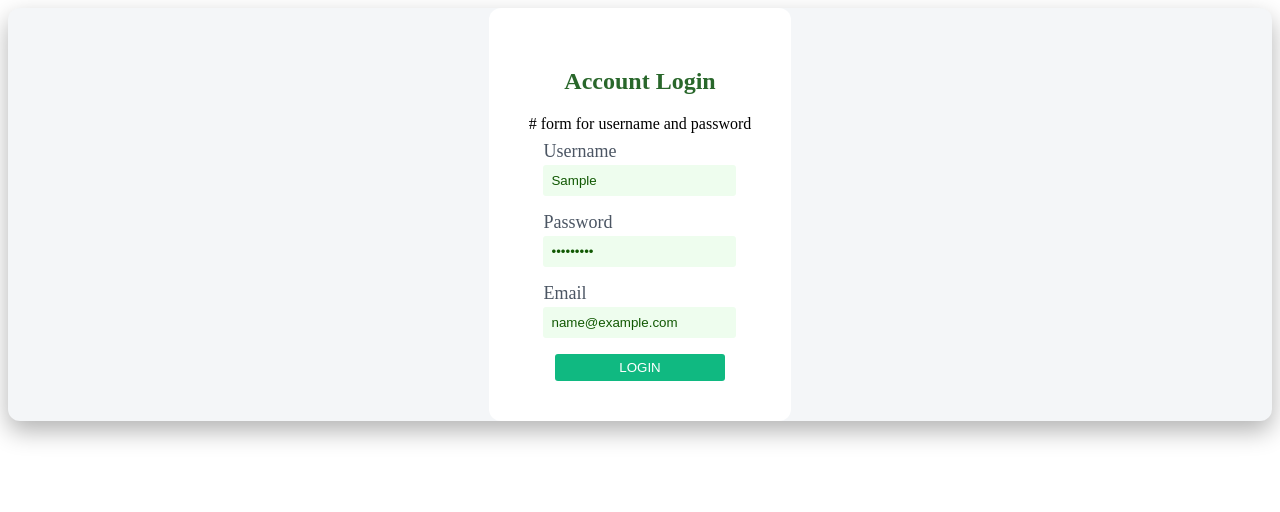
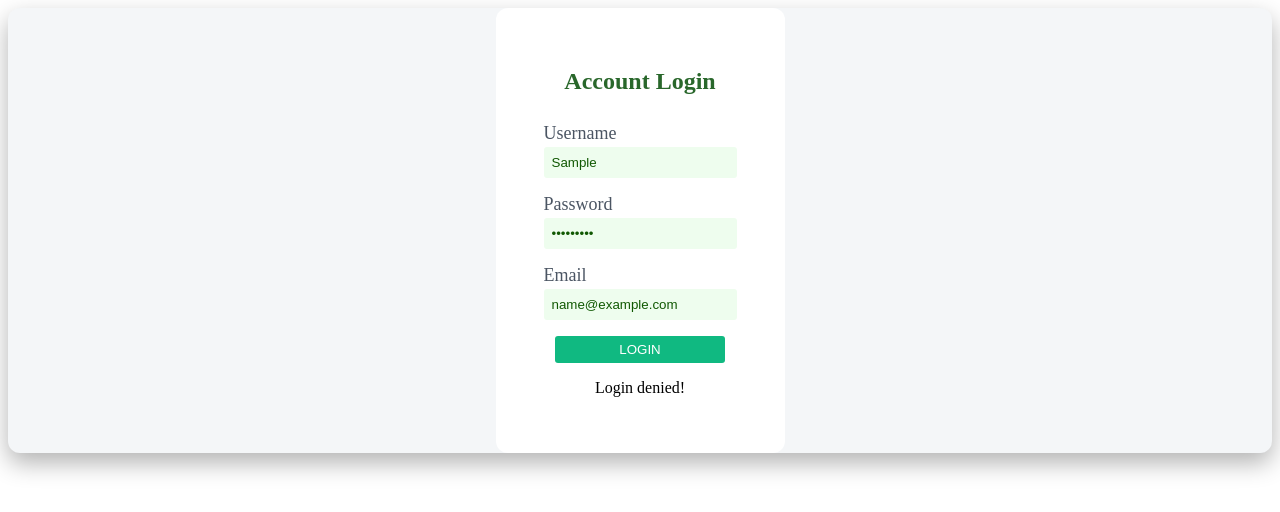
Before and after one commit to PaoPie1/Coding-Playground, a React (Vite) app in the folder first-website/: page / in a window 1280 px wide. Both pictures are taken after typing "Sample", "Sample123", "name@example.com" into the empty fields and a click on the button "LOGIN". Shown: the top 512 px of the page. Built offline with nearby package versions, Linux system fonts and the light colour scheme.

Commit message:
login message success or denied

```diff
--- a/first-website/src/LoginForm.jsx
+++ b/first-website/src/LoginForm.jsx
@@ -5,21 +5,27 @@ function LoginForm() {
   const [username, setUsername] = useState("");
   const [password, setPassword] = useState("");
   const [email, setEmail] = useState("");
+  const [message, setMessage] = useState("");
 
   const handleSubmit = (e) => {
     e.preventDefault();
     console.log("Submitted username: ", username);
     console.log("Submitted password: ", password);
+    console.log("Submitted email: ", email);
 
     if (username === "admin" && password === "123") {
-      console.log("Login successful!");
+      setMessage("Login successful!");
+    } else {
+      setMessage("Login denied!");
     }
   };
 
   return (
     <div className="login-container">
       <form className="login-form" onSubmit={handleSubmit}>
-        <h2>Account Login</h2># form for username and password
+        <h2>Account Login</h2>
+
+        {/* form for username and password */}
         <div className="input-group">
           <label>Username</label>
           <input
@@ -49,7 +55,7 @@ function LoginForm() {
         <div className="input-group">
           <label>Email</label>
           <input
-            type="text"
+            type="email"
             placeholder="Enter Email..."
             required
             value={email}
@@ -61,110 +67,10 @@ function LoginForm() {
         <button className="submit-btn" type="submit">
           LOGIN
         </button>
+        {message && <p>{message}</p>}
       </form>
     </div>
   );
 }
 
 export default LoginForm;
-
-// 2NDDDDD DRAFYTTTTTTT
-
-// import "./LoginForm.css";
-// import { useState } from "react";
-
-// function LoginForm() {
-//   const [username, setUsername] = useState("");
-//   const [password, setPassword] = useState("");
-
-//   const handleSubmit = (e) => {
-//     e.preventDefault();
-//     console.log("Submitted Username: ", username);
-//     console.log("Submitted Password", password);
-//   };
-
-//   return (
-//     <div className="login-container">
-//       <form className="login-form" onSubmit={handleSubmit}>
-//         <h2>Account Login</h2>
-
-//         <div className="input-group">
-//           <label>Username</label>
-//           <input
-//             type="text"
-//             placeholder="Enter username..."
-//             value={username}
-//             onChange={(e) => {
-//               setUsername(e.target.value);
-//               console.log("Current username: ", e.target.value);
-//             }}
-//             required
-//           ></input>
-//         </div>
-
-//         <div className="input-group">
-//           <label>Password</label>
-//           <input
-//             type="password"
-//             placeholder="Enter password..."
-//             value={password}
-//             onChange={(e) => {
-//               setPassword(e.target.value);
-//               console.log("Current password: ", e.target.value);
-//             }}
-//             required
-//           ></input>
-//         </div>
-
-//         <button className="submit-btn" type="submit">
-//           LOGIN
-//         </button>
-//       </form>
-//     </div>
-//   );
-// }
-
-// export default LoginForm;
-//
-//
-
-///
-//
-//
-//
-// 1STT DRAFTTTTTTTTTTTTTTTTTTTTTTTTTTTTTTTTTTTTTTTTTTTTTTTTTTTTTTTTTT
-// import "./LoginForm.css";
-// import { useState } from "react";
-
-// function LoginForm() {
-//   const [username, setUsername] = useState("");
-//   const [password, setPassword] = useState("");
-
-//   return (
-//     <div className="login-container">
-//       <form className="login-form">
-//         <h2>Account Login</h2>
-
-//         <div className="input-group">
-//           <label>Username</label>
-//           <input type="text" placeholder="Enter username..." required></input>
-//         </div>
-
-//         <div className="input-group">
-//           <label>Password</label>
-//           <input
-//             type="password"
-//             placeholder="Enter password..."
-//             required
-//           ></input>
-//         </div>
-
-//         <button className="submit-btn" type="submit">
-//           LOGIN
-//         </button>
-//       </form>
-//     </div>
-//   );
-// }
-
-// export default LoginForm;
```
